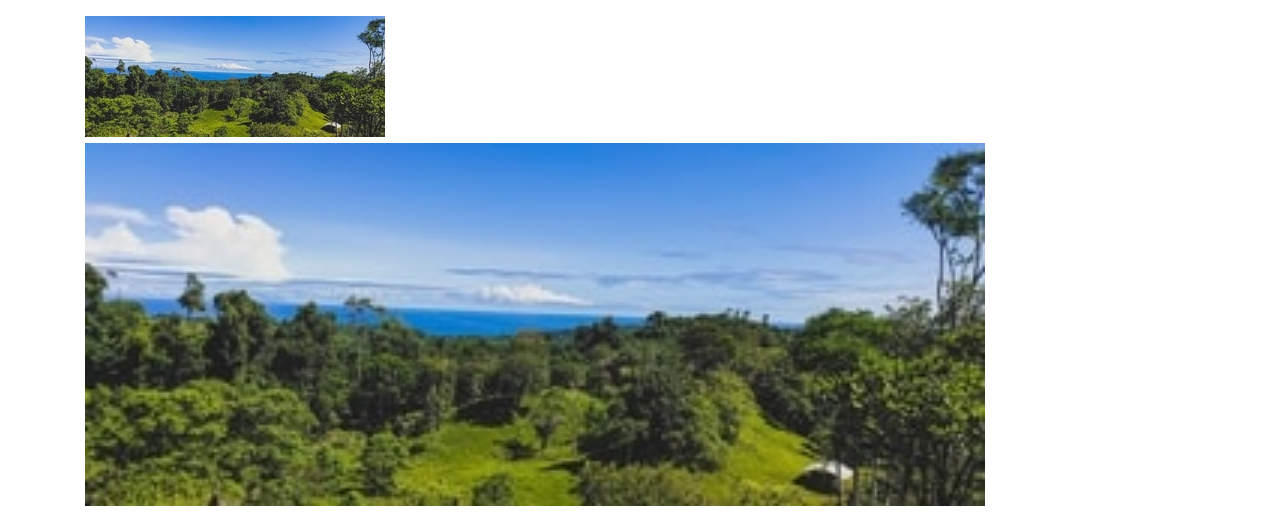
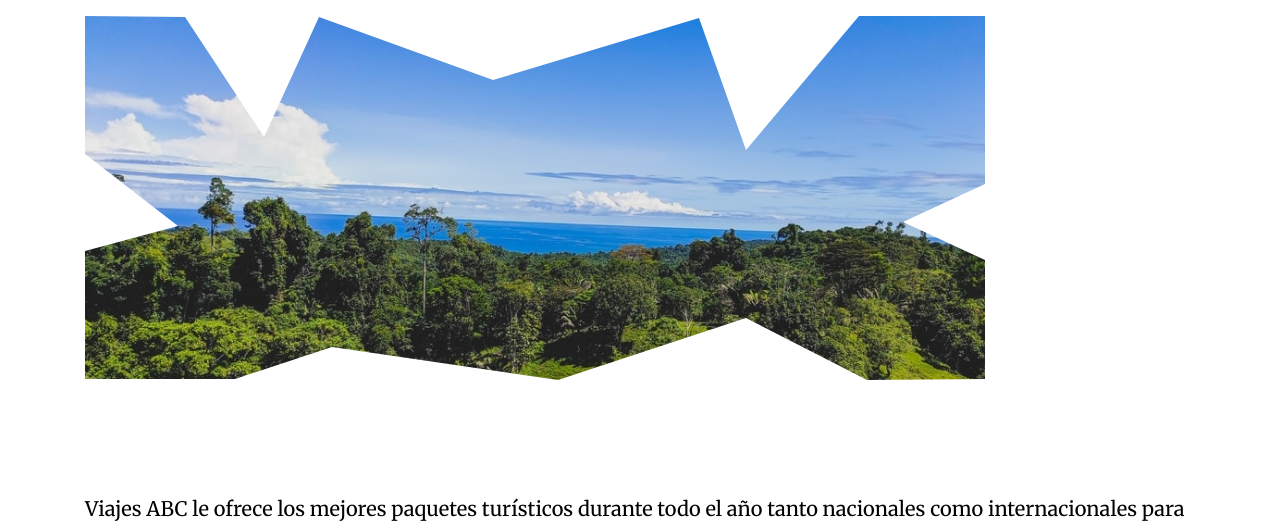
Before and after one commit to abeitia/pec1-project, a website built with Parcel: page index.html in a window 1280 px wide. Shown: the part 273-800 px from the top of the page. Built offline with nearby package versions, Linux system fonts and the light colour scheme.

Commit message:
css changes

```diff
--- a/css/estilos.css
+++ b/css/estilos.css
@@ -135,10 +135,7 @@ h3 {
     opacity:0.7;
 }
 
-.clip-polygon
-{
-    clip-path: polygon(25px 59px, 438px 122px, 842px 114px, 1004px 49px, 1208px 145px, 1213px 438px, 676px 416px, 340px 454px, 54px 422px, 23px 82px);
-}
+
 
 /* Animation #1 begin */
 .loading {
@@ -1034,3 +1031,31 @@ div.home p:last-child {
 div.home p:first-child {
     padding-top: 30px;
   }
+
+  /* < 576 px */
+  .clip-polygon
+{
+    /* clip-path: polygon(25px 59px, 438px 122px, 842px 114px, 1004px 49px, 1208px 145px, 1213px 438px, 676px 416px, 340px 454px, 54px 422px, 23px 82px); */
+    clip-path:polygon(0px 235px, 93px 210px, 0px 138px, 0px 0px, 100px 1px, 179px 121px, 234px 1px, 408px 64px, 614px 2px, 661px 134px, 774px 0px, 900px 0px, 900px 168px, 818px 206px, 900px 244px, 900px 363px, 782px 364px, 661px 302px, 473px 364px, 247px 331px, 150px 363px, 0px 363px);
+}
+
+  @media (min-width: 768px) {
+    .clip-polygon
+{
+    clip-path:polygon(0px 235px, 93px 210px, 0px 138px, 0px 0px, 100px 1px, 179px 121px, 234px 1px, 408px 64px, 614px 2px, 661px 134px, 774px 0px, 900px 0px, 900px 168px, 818px 206px, 900px 244px, 900px 363px, 782px 364px, 661px 302px, 473px 364px, 247px 331px, 150px 363px, 0px 363px);
+}
+}
+
+@media (min-width: 992px) {
+    .clip-polygon
+{
+    clip-path:polygon(0px 235px, 93px 210px, 0px 138px, 0px 0px, 100px 1px, 179px 121px, 234px 1px, 408px 64px, 614px 2px, 661px 134px, 774px 0px, 900px 0px, 900px 168px, 818px 206px, 900px 244px, 900px 363px, 782px 364px, 661px 302px, 473px 364px, 247px 331px, 150px 363px, 0px 363px);
+}
+}
+
+@media (min-width:  1200px) {
+    .clip-polygon
+    {
+        clip-path:polygon(0px 235px, 93px 210px, 0px 138px, 0px 0px, 100px 1px, 179px 121px, 234px 1px, 408px 64px, 614px 2px, 661px 134px, 774px 0px, 900px 0px, 900px 168px, 818px 206px, 900px 244px, 900px 363px, 782px 364px, 661px 302px, 473px 364px, 247px 331px, 150px 363px, 0px 363px);
+    }
+}
--- a/index.html
+++ b/index.html
@@ -43,24 +43,14 @@
                     <!-- <img src="img/inicio-900.jpg" alt="" class="clip-polygon" class="img-fluid-ad"> -->
                     <!-- <img src="img/inicio1.jpg" alt=""  class="img-fluid-ad"> -->
 
-                    <!-- <img srcset="img/inicio-300.jpg 300w,
+                    <img srcset="img/inicio-300.jpg 300w,
                         img/inicio-600.jpg 600w,
                         img/inicio-900.jpg 900w,
                         img/inicio-1200.jpg 1200w"
                         sizes="100vw"
-                        src="img/inicio-600.jpg" alt="" class="img-fluid-ad clip-polygon">  -->
+                        src="img/inicio-600.jpg" alt="" class="img-fluid-ad clip-polygon">
 
-                        <img srcset="img/inicio-300.jpg,
-                        img/inicio-600.jpg 1.5x,
-                        img/inicio-900.jpg 2x"
-                           src="img/inicio-900.jpg"
-                            alt="Descripción de la imagen">
 
-                        <img srcset="img/inicio-300.jpg,
-                        img/inicio-600.jpg 1.5x,
-                        img/inicio-900.jpg 2x"
-                        src="img/inicio-900.jpg"
-                        alt="Poligono" class="img-fluid-rd">
 
 
                     <div class="home" >
```
